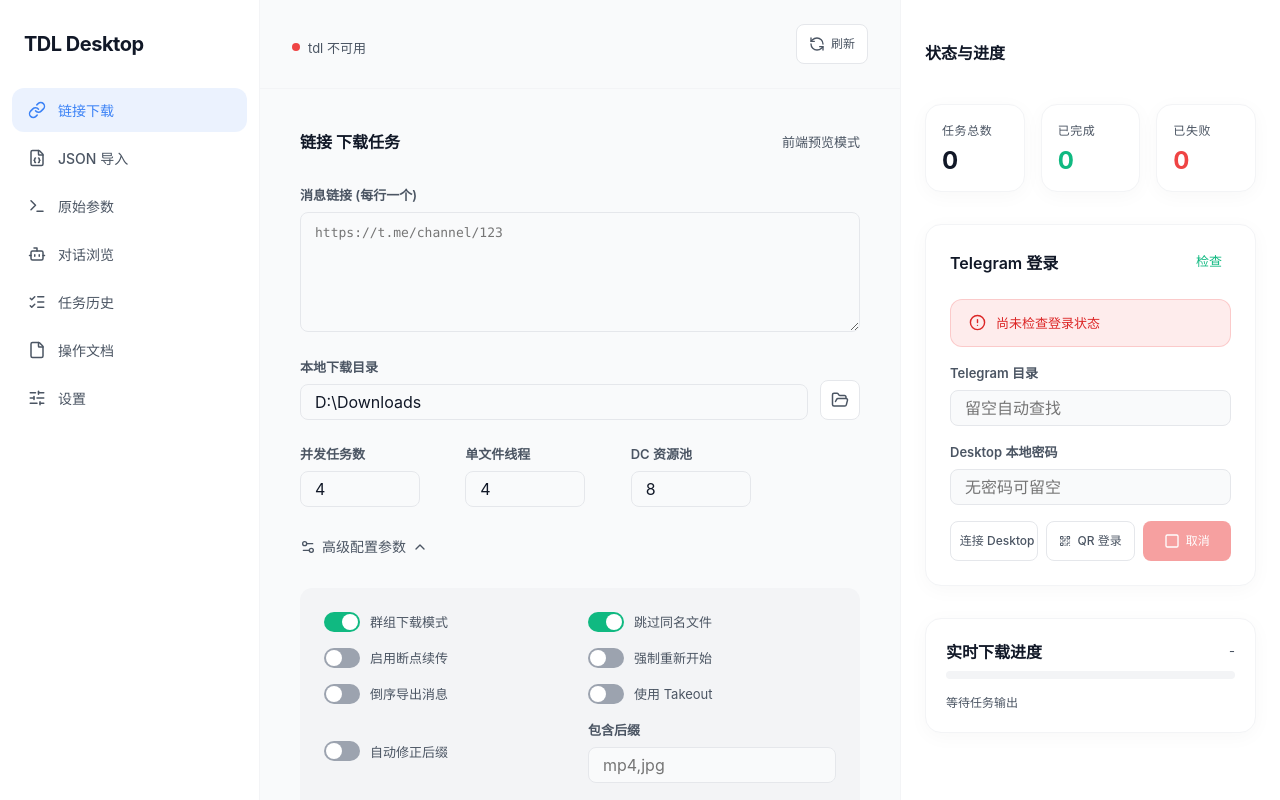
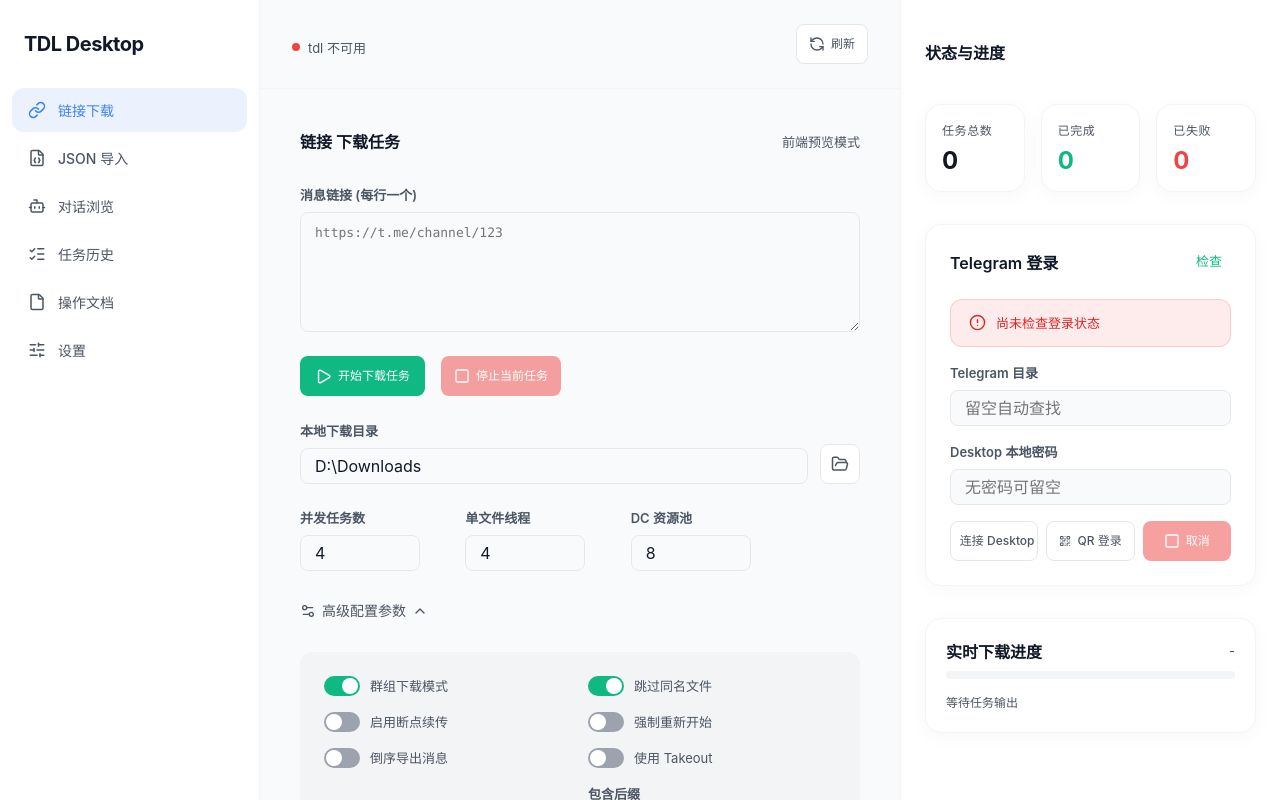
Before and after one commit to shine0228/tdl-desktop, a React (Vite) app: page / in a window 1280 px wide. Built offline with nearby package versions, Linux system fonts and the light colour scheme.

Commit message:
✨ feat(ui): simplify download controls

```diff
--- a/src/App.tsx
+++ b/src/App.tsx
@@ -152,7 +152,7 @@ function App() {
   const [mode, setMode] = useState<AppMode>("links");
   const [linksText, setLinksText] = useState("");
   const [filesText, setFilesText] = useState("");
-  const [rawArgs, setRawArgs] = useState("download ");
+  const rawArgs = "download ";
   const [directory, setDirectory] = useState("");
   const [group, setGroup] = useState(true);
   const [include, setInclude] = useState("");
@@ -960,10 +960,6 @@ function App() {
             <FileJson size={18} />
             {t("jsonImport")}
           </button>
-          <button className={`nav-item ${mode === "raw" ? "active" : ""}`} onClick={() => setMode("raw")}>
-            <Terminal size={18} />
-            {t("rawArgs")}
-          </button>
           <button className={`nav-item ${mode === "chat" ? "active" : ""}`} onClick={() => setMode("chat")}>
             <Bot size={18} />
             {t("chatBrowse")}
@@ -1103,20 +1099,17 @@ function App() {
                   </label>
                 ) : null}
 
-                {mode === "raw" ? (
-                  <label className="field">
-                    <span>{t("tdlArgs")}</span>
-                    <textarea
-                      value={rawArgs}
-                      onChange={(event) => setRawArgs(event.target.value)}
-                      spellCheck={false}
-                      placeholder="download -u https://t.me/tdl/1 --group"
-                    />
-                    <small className="field-warning">{t("rawArgsWarning")}</small>
-                  </label>
-                ) : null}
+                <div className="action-row">
+                  <button className="primary-button" onClick={startDownload} disabled={busy || running}>
+                    <Play size={17} />
+                    {t("startDownloadTask")}
+                  </button>
+                  <button className="danger-button" onClick={cancelDownload} disabled={!running}>
+                    <Square size={16} />
+                    {t("stopCurrentTask")}
+                  </button>
+                </div>
 
-                {mode !== "raw" ? (
                 <div className="directory-row">
                   <label className="field compact" style={{ flex: 1 }}>
                     <span>{t("localDownloadDir")}</span>
@@ -1126,7 +1119,6 @@ function App() {
                     <FolderOpen size={18} />
                   </button>
                 </div>
-                ) : null}
 
                 <div className="number-grid">
                   <label className="field compact">
@@ -1204,17 +1196,6 @@ function App() {
                   <Terminal size={18} />
                   <code>{commandPreview}</code>
                 </div>
-
-                <div className="action-row">
-                  <button className="primary-button" onClick={startDownload} disabled={busy || running}>
-                    <Play size={17} />
-                    {t("startDownloadTask")}
-                  </button>
-                  <button className="danger-button" onClick={cancelDownload} disabled={!running}>
-                    <Square size={16} />
-                    {t("stopCurrentTask")}
-                  </button>
-                </div>
               </section>
             </div>
           )}
--- a/src/components/TelegramWorkspace.tsx
+++ b/src/components/TelegramWorkspace.tsx
@@ -4,7 +4,6 @@ import {
   Bot,
   CheckSquare2,
   Download,
-  Eye,
   File,
   FolderOpen,
   Image as ImageIcon,
@@ -25,7 +24,6 @@ import {
   formatFileSize,
   loggedInLabel,
   mediaKindLabel,
-  previewButtonLabel,
 } from "../appUtils";
 import type { FullMedia } from "./MediaModal";
 import type { TranslationKey } from "../i18n";
@@ -359,17 +357,6 @@ function MessageBubble({
           {message.width && message.height ? <span>{message.width}x{message.height}</span> : null}
           {message.duration ? <span>{Math.round(message.duration)}s</span> : null}
         </div>
-        {message.previewable ? (
-          <button
-            className="preview-button"
-            type="button"
-            onClick={onPreview}
-            disabled={previewState.status === "loading"}
-          >
-            {previewState.status === "loading" ? <LoaderCircle size={15} /> : <Eye size={15} />}
-            {previewButtonLabel(message, previewState, t)}
-          </button>
-        ) : null}
         {previewState.status === "error" ? <div className="preview-error">{previewState.error}</div> : null}
       </div>
     </article>
```
Lines whose indentation alone changed are shown as unchanged.
